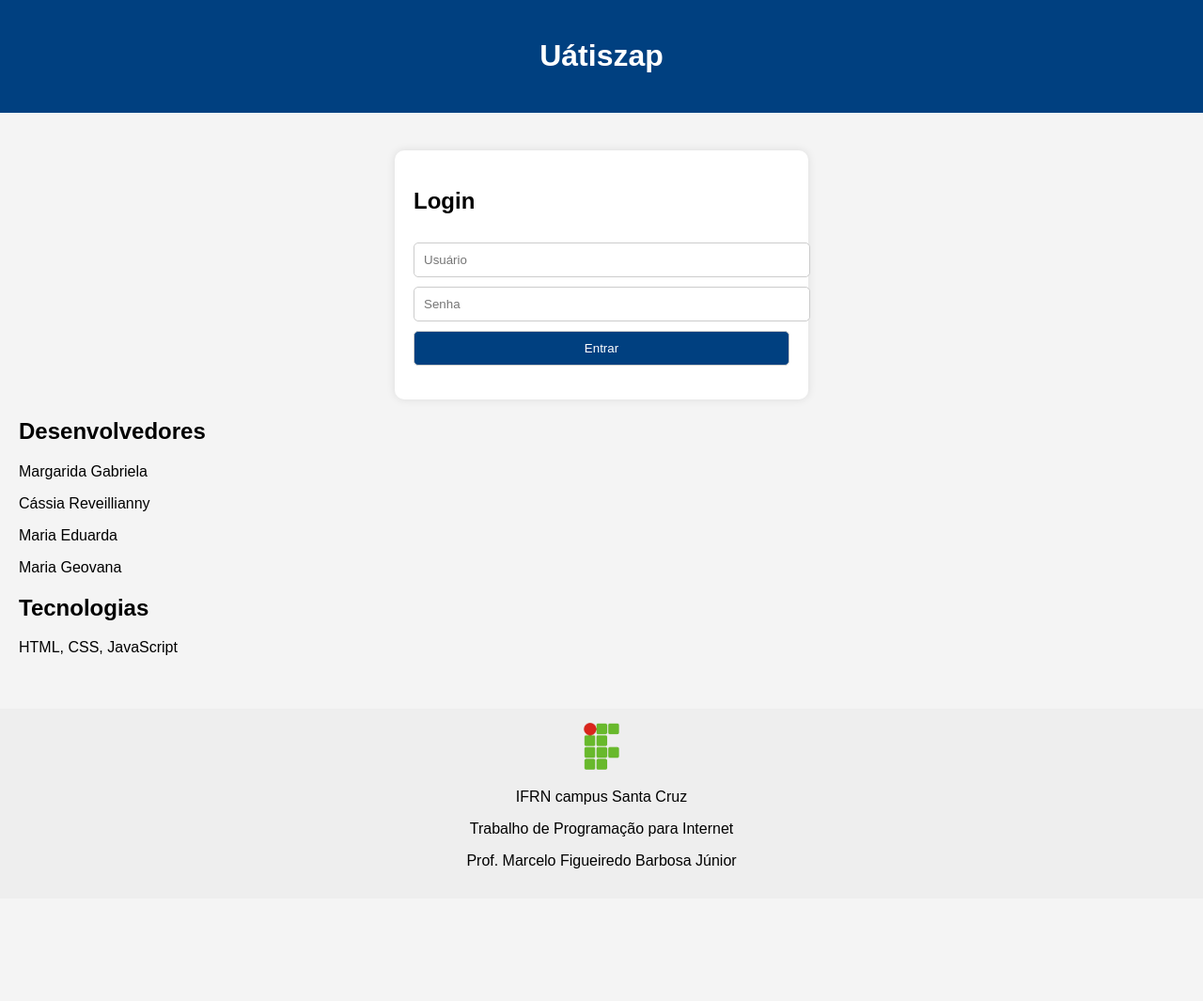
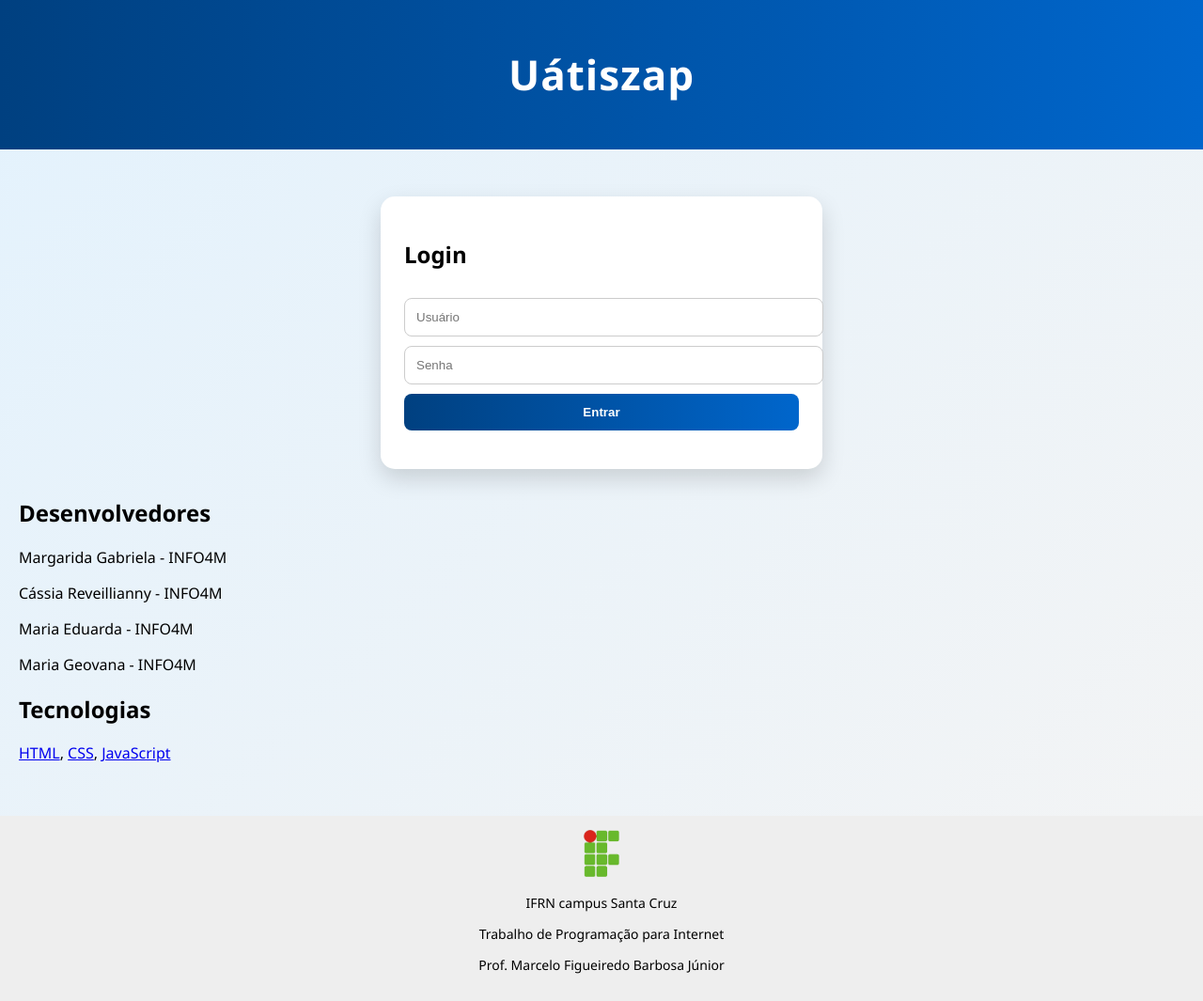
Before and after one commit to megamajesus/chat.ppi-INF4m, a plain HTML site: page ZapPPI/index.html in a window 1280 px wide. Shown: the whole page at 94% size. Before the commit the page ends 956 px from the top, so only its background shows below. Drawn offline with Linux system fonts and the light colour scheme.

Commit message:
projeto final - atualização

```diff
--- a/ZapPPI/index.html
+++ b/ZapPPI/index.html
@@ -24,7 +24,7 @@
     <h2>Área de Chat</h2>
     <select id="chatSelect" onchange="loadChat()">
       <option value="chat1">Queridissímo e dignissimo mestre Marcelo Júnior</option>
-      <option value="chat2">Chat 2</option>
+      <option value="chat2">Mãe</option>
     </select>
 
     <div id="messages"></div>
@@ -35,17 +35,21 @@
 
   <div id="dev">
     <h2>Desenvolvedores</h2>
-    <p>Margarida Gabriela</p>
-   <p>Cássia Reveillianny</p>
-   <p>Maria Eduarda</p>
-   <p>Maria Geovana</p>
+    <p>Margarida Gabriela - INFO4M</p>
+   <p>Cássia Reveillianny - INFO4M</p>
+   <p>Maria Eduarda - INFO4M</p>
+   <p>Maria Geovana - INFO4M</p>
   </div>
+<div id="tech">
+  <h2>Tecnologias</h2>
+  <p>
+    <a href="https://developer.mozilla.org/pt-BR/docs/Web/HTML" target="_blank">HTML</a>,
+    <a href="https://developer.mozilla.org/pt-BR/docs/Web/CSS" target="_blank">CSS</a>,
+    <a href="https://developer.mozilla.org/pt-BR/docs/Web/JavaScript" target="_blank">JavaScript</a>
+  </p>
+</div>
+</main>
 
-  <div id="tech">
-    <h2>Tecnologias</h2>
-    <p>HTML, CSS, JavaScript</p>
-  </div>
-</main>
 
 <footer>
     <div class="ifrn-box"></div>
--- a/ZapPPI/script.js
+++ b/ZapPPI/script.js
@@ -1,14 +1,15 @@
 const users = [
   {user: "admin", pass: "123"},
-  {user: "user1", pass: "123"},
-  {user: "user2", pass: "123"},
-  {user: "user3", pass: "123"},
+  {user: "Meg", pass: "20231114010028"},
+  {user: "Geovana", pass: "20231114010044"},
+  {user: "Duda", pass: "20231114010034"},
+  {user: "Cássia", pass: "20231114010050"},
   {user: "mimmarcelo", pass: "Teste123"}
 ];
 
 let chats = {
-  chat1: ["Bem-vindo ao chat 1!"],
-  chat2: ["Este é o chat 2."]
+  chat1: ["Bom dia! Irei avaliar o chat de vocês."],
+  chat2: ["Bom dia. Com Jesus !"]
 };
 
 function login() {
--- a/ZapPPI/style.css
+++ b/ZapPPI/style.css
@@ -1,17 +1,21 @@
 body {
-  font-family: Arial, sans-serif;
-  background: #f4f4f4;
+  font-family: 'Segoe UI', Arial, sans-serif;
+  background: linear-gradient(135deg, #e3f2fd, #f4f4f4);
   margin: 0;
 }
 
-/* HEADER CENTRALIZADO */
+/* HEADER */
 header {
   text-align: center;
-  background: #004080;
+  background: linear-gradient(90deg, #004080, #0066cc);
   color: white;
   padding: 20px;
+  font-size: 22px;
+  font-weight: bold;
+  letter-spacing: 1px;
 }
 
+/* CONTEÚDO */
 main {
   padding: 20px;
 }
@@ -20,46 +24,103 @@ main {
   display: none;
 }
 
+/* CARD */
 #login, #chat-area {
   background: white;
-  padding: 20px;
-  border-radius: 10px;
-  max-width: 400px;
-  margin: 20px auto;
-  box-shadow: 0 0 10px rgba(0,0,0,0.1);
+  padding: 25px;
+  border-radius: 15px;
+  max-width: 420px;
+  margin: 30px auto;
+  box-shadow: 0 10px 25px rgba(0,0,0,0.15);
+  transition: 0.3s;
 }
 
-input, select, button {
+#login:hover, #chat-area:hover {
+  transform: translateY(-3px);
+}
+
+/* INPUTS E BOTÕES */
+input, select {
   width: 100%;
-  padding: 10px;
+  padding: 12px;
   margin-top: 10px;
-  border-radius: 5px;
+  border-radius: 8px;
   border: 1px solid #ccc;
+  transition: 0.2s;
+}
+
+input:focus {
+  border-color: #0066cc;
+  outline: none;
+  box-shadow: 0 0 5px rgba(0,102,204,0.3);
 }
 
 button {
-  background: #004080;
+  width: 100%;
+  padding: 12px;
+  margin-top: 10px;
+  border-radius: 8px;
+  border: none;
+  background: linear-gradient(90deg, #004080, #0066cc);
   color: white;
+  font-weight: bold;
   cursor: pointer;
+  transition: 0.3s;
 }
 
 button:hover {
-  background: #0066cc;
+  transform: scale(1.03);
+  background: linear-gradient(90deg, #003366, #005bb5);
 }
 
+/* CHAT */
 #messages {
-  border: 1px solid #ccc;
-  height: 200px;
+  border-radius: 10px;
+  height: 220px;
   overflow-y: auto;
-  margin: 10px 0;
+  margin: 15px 0;
   padding: 10px;
-  background: #fafafa;
+  background: #f9fbfd;
+  display: flex;
+  flex-direction: column;
+  gap: 8px;
 }
 
-/* EXTRA: centralizar textos do rodapé */
+/* MENSAGENS */
+.msg {
+  padding: 10px;
+  border-radius: 10px;
+  max-width: 70%;
+  font-size: 14px;
+}
+
+/* SUA MSG */
+.voce {
+  background: #d1e7ff;
+  align-self: flex-end;
+}
+
+/* OUTRO USUÁRIO */
+.outro {
+  background: #eaeaea;
+  align-self: flex-start;
+}
+
+/* SCROLL BONITO */
+#messages::-webkit-scrollbar {
+  width: 6px;
+}
+
+#messages::-webkit-scrollbar-thumb {
+  background: #ccc;
+  border-radius: 10px;
+}
+
+/* RODAPÉ */
 footer {
   text-align: center;
   padding: 15px;
   background: #eee;
   margin-top: 20px;
+  font-size: 14px;
 }
```
